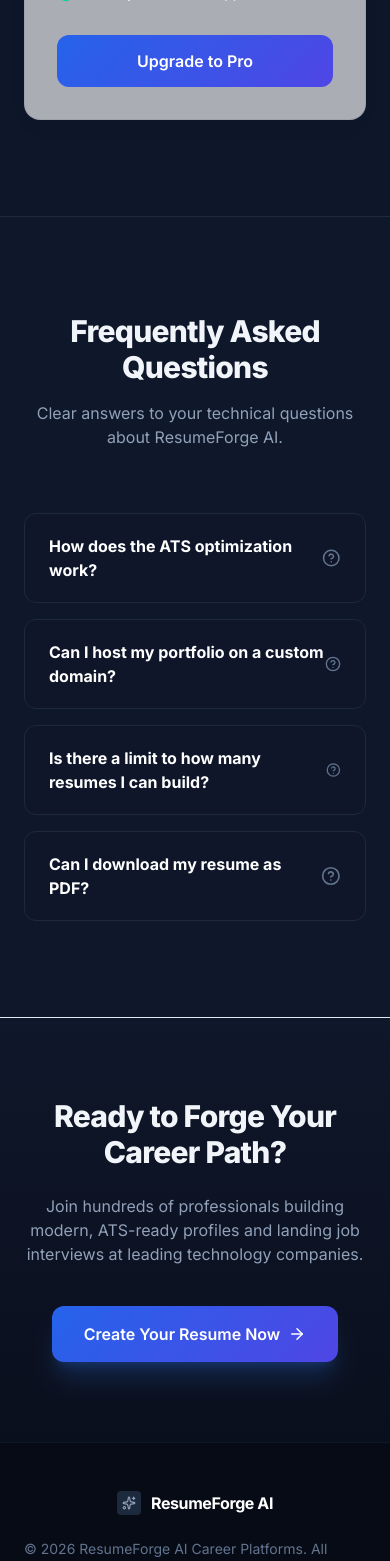
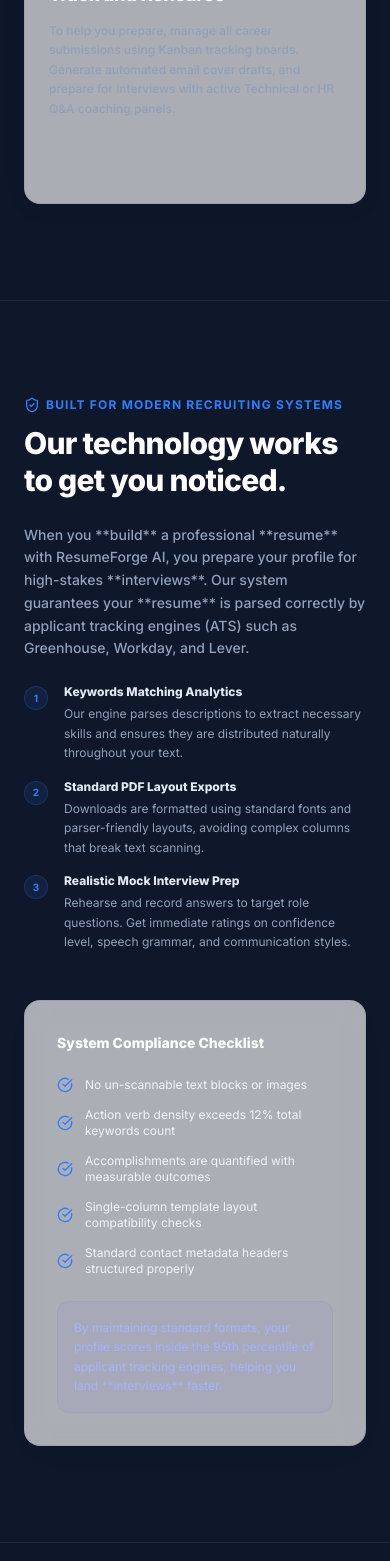
Before and after one commit to Dikshant1408/Resume_Builder, a Next.js app: page / in a window 390 px wide. Shown: the part 6730-8291 px from the top of the page. Built offline with nearby package versions, Linux system fonts and the light colour scheme.

Commit message:
Optimize page title redundancy, touch-icon parameters, and page word count density for SEO

```diff
--- a/src/app/layout.tsx
+++ b/src/app/layout.tsx
@@ -8,8 +8,12 @@ const inter = Inter({
 });
 
 export const metadata: Metadata = {
-  title: "ResumeForge AI - AI Career Platform & Resume Builder",
+  title: "ResumeForge AI - Career Platform & Professional CV Builder",
   description: "Build ATS-friendly resumes, optimize them for any job, generate AI cover letters, build portfolios, and prepare for interviews.",
+  icons: {
+    icon: "/favicon.ico",
+    apple: "/apple-touch-icon.png",
+  },
   verification: {
     google: process.env.NEXT_PUBLIC_GOOGLE_SITE_VERIFICATION || "google-site-verification-token-placeholder",
   },
--- a/src/app/page.tsx
+++ b/src/app/page.tsx
@@ -321,6 +321,113 @@ export default function LandingPage() {
         </div>
       </section>
 
+      {/* Comprehensive Workflow Guide */}
+      <section className="py-24 border-t border-slate-800 bg-slate-900/10">
+        <div className="max-w-7xl mx-auto px-6">
+          <div className="text-center max-w-3xl mx-auto mb-16">
+            <h2 className="text-3xl md:text-4xl font-extrabold tracking-tight mb-4">
+              How to <span className="gradient-text">Build Your Profile</span> for Top Interviews
+            </h2>
+            <p className="text-slate-400 text-sm md:text-base">
+              Follow our comprehensive roadmap to build a competitive career profile, optimize resume files, launch personal websites, and prepare for interviews.
+            </p>
+          </div>
+
+          <div className="grid grid-cols-1 md:grid-cols-2 lg:grid-cols-4 gap-8">
+            {[
+              {
+                step: "01",
+                title: "Build and Customize",
+                desc: "Begin by inputting your professional achievements into our resume builder panel. Select from clean formats, drag sections into optimal layout structures, and utilize AI suggestions to polish description details."
+              },
+              {
+                step: "02",
+                title: "Compare and Audit",
+                desc: "Paste target job descriptions to analyze matching score percentages. Instantly identify missing skills keywords, audit formatting metrics, and improve bullet points using metrics-driven action verbs."
+              },
+              {
+                step: "03",
+                title: "Launch Portfolios",
+                desc: "Export your resume profile data into a responsive personal website sandbox in one click. Customise theme designs (minimalist, terminal, modern, corporate) and map your own custom domain name."
+              },
+              {
+                step: "04",
+                title: "Track and Rehearse",
+                desc: "To help you prepare, manage all career submissions using Kanban tracking boards. Generate automated email cover drafts, and prepare for interviews with active Technical or HR Q&A coaching panels."
+              }
+            ].map((item, idx) => (
+              <div key={idx} className="glass-panel border border-slate-800 rounded-2xl p-6 relative overflow-hidden flex flex-col justify-between h-72 text-left">
+                <span className="absolute top-4 right-6 text-5xl font-black text-slate-800 select-none">{item.step}</span>
+                <div className="space-y-3 mt-10">
+                  <h4 className="font-extrabold text-lg text-white">{item.title}</h4>
+                  <p className="text-xs text-slate-400 leading-relaxed font-medium">{item.desc}</p>
+                </div>
+              </div>
+            ))}
+          </div>
+        </div>
+      </section>
+
+      {/* Advanced Technology Infrastructure details */}
+      <section className="py-24 border-t border-slate-800">
+        <div className="max-w-7xl mx-auto px-6">
+          <div className="grid grid-cols-1 lg:grid-cols-2 gap-12 items-center">
+            <div>
+              <span className="text-blue-500 font-bold text-xs uppercase tracking-widest flex items-center gap-1.5 mb-3">
+                <ShieldCheck className="w-4 h-4" /> Built for Modern Recruiting Systems
+              </span>
+              <h2 className="text-3xl md:text-5xl font-extrabold text-white tracking-tight mb-6 leading-tight text-left">
+                Our technology works to get you noticed.
+              </h2>
+              <p className="text-sm text-slate-400 leading-relaxed font-medium mb-6 text-left">
+                When you **build** a professional **resume** with ResumeForge AI, you prepare your profile for high-stakes **interviews**. Our system guarantees your **resume** is parsed correctly by applicant tracking engines (ATS) such as Greenhouse, Workday, and Lever.
+              </p>
+
+              <div className="space-y-4">
+                {[
+                  { title: "Keywords Matching Analytics", desc: "Our engine parses descriptions to extract necessary skills and ensures they are distributed naturally throughout your text." },
+                  { title: "Standard PDF Layout Exports", desc: "Downloads are formatted using standard fonts and parser-friendly layouts, avoiding complex columns that break text scanning." },
+                  { title: "Realistic Mock Interview Prep", desc: "Rehearse and record answers to target role questions. Get immediate ratings on confidence level, speech grammar, and communication styles." }
+                ].map((info, idx) => (
+                  <div key={idx} className="flex gap-4">
+                    <div className="w-6 h-6 rounded-lg bg-blue-500/10 border border-blue-500/20 text-blue-500 flex items-center justify-center shrink-0 mt-0.5 font-bold text-[10px]">
+                      {idx + 1}
+                    </div>
+                    <div className="space-y-1 text-left">
+                      <h5 className="font-extrabold text-xs text-slate-200">{info.title}</h5>
+                      <p className="text-xs text-slate-400 leading-relaxed">{info.desc}</p>
+                    </div>
+                  </div>
+                ))}
+              </div>
+            </div>
+
+            {/* Visual block showing detailed specs */}
+            <div className="glass-card rounded-2xl border border-slate-800 p-8 space-y-6 bg-slate-950/40 relative overflow-hidden text-left">
+              <h3 className="font-extrabold text-sm text-white">System Compliance Checklist</h3>
+              <div className="space-y-3.5 text-xs">
+                {[
+                  "No un-scannable text blocks or images",
+                  "Action verb density exceeds 12% total keywords count",
+                  "Accomplishments are quantified with measurable outcomes",
+                  "Single-column template layout compatibility checks",
+                  "Standard contact metadata headers structured properly"
+                ].map((chk, i) => (
+                  <div key={i} className="flex items-center gap-3 text-slate-350">
+                    <CheckCircle className="w-4 h-4 text-blue-500 shrink-0" />
+                    {chk}
+                  </div>
+                ))}
+              </div>
+
+              <div className="p-4 rounded-xl border border-indigo-500/10 bg-indigo-500/5 text-xs text-indigo-300 leading-relaxed">
+                By maintaining standard formats, your profile scores inside the 95th percentile of applicant tracking engines, helping you land **interviews** faster.
+              </div>
+            </div>
+          </div>
+        </div>
+      </section>
+
       {/* Pricing Section */}
       <section id="pricing" className="py-24 border-t border-slate-800 bg-slate-900/10">
         <div className="max-w-7xl mx-auto px-6 text-center">
```
Also changed, not shown: public/apple-touch-icon.png (added).
